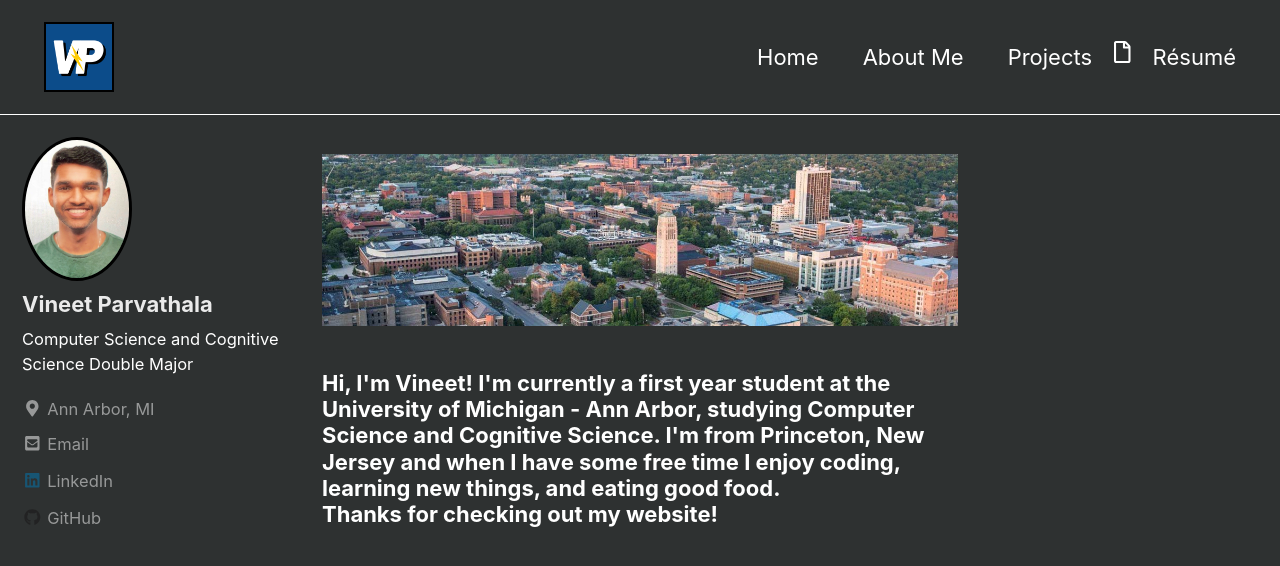
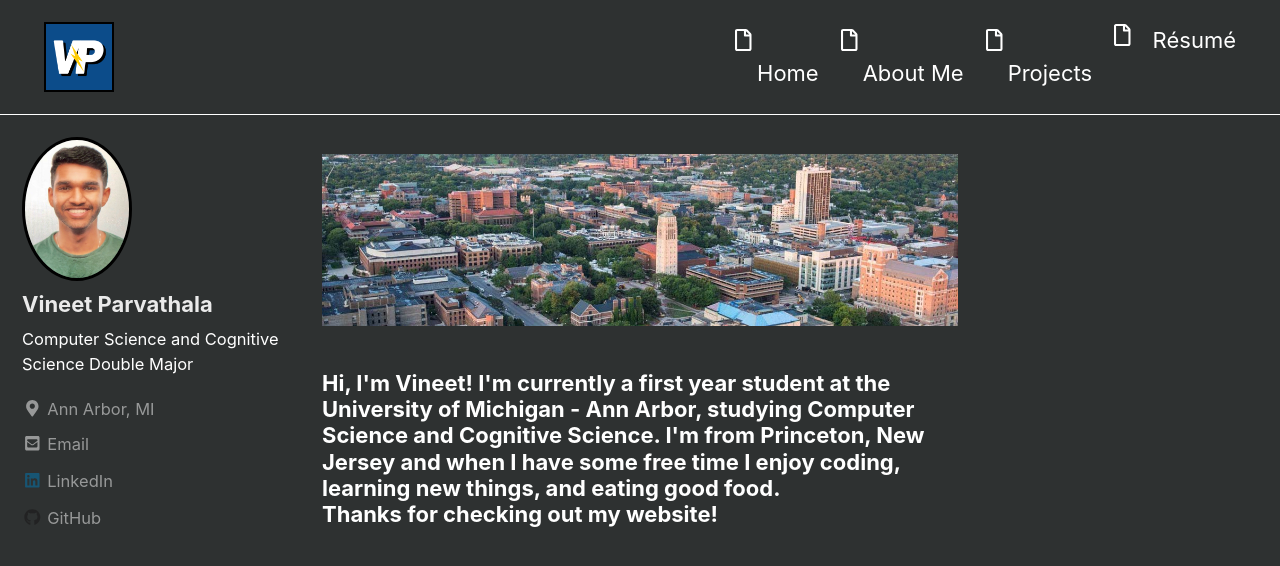
Before and after one commit to vparv/vparv.github.io, a Jekyll site: the page built from index.html, in a window 1280 px wide and 900 px high. Shown: the top 566 px of the window. Built offline with Jekyll 4.4.1, drawn with Linux system fonts in a browser that asks for light colours; cached includes are drawn as plain includes; nearby versions of some CDN libraries; the list of posts is cut into pages by our own code.

Commit message:
added icon to each item

```diff
--- a/_includes/masthead.html
+++ b/_includes/masthead.html
@@ -13,7 +13,7 @@
             {%- endif -%}
 
             <li class="masthead__menu-item">
-              <a href="{{ url }}" {% if link.description %}title="{{ link.description }}"{% endif %}>{{ link.title }}</a>
+              <i class="far fa-file"></i><a href="{{ url }}" {% if link.description %}title="{{ link.description }}"{% endif %}>{{ link.title }}</a>
             </li>
 
           {%- endfor -%}
```
